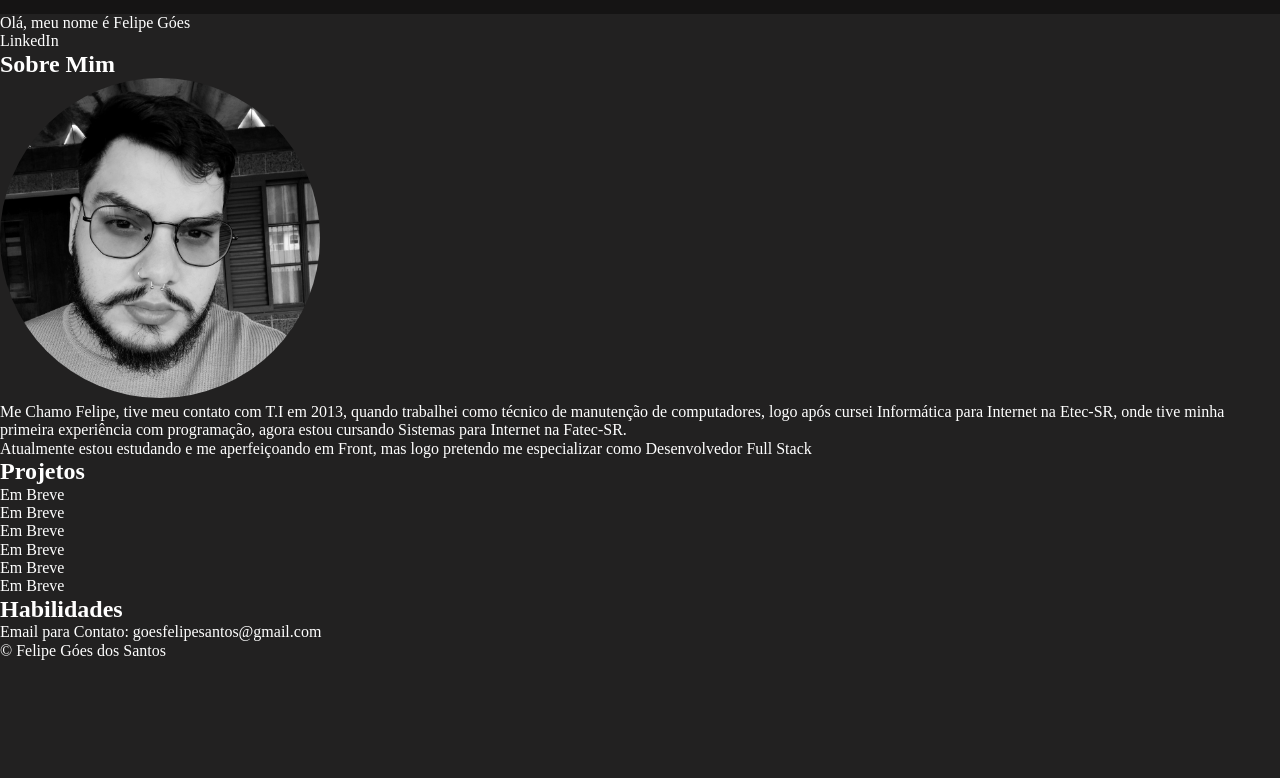
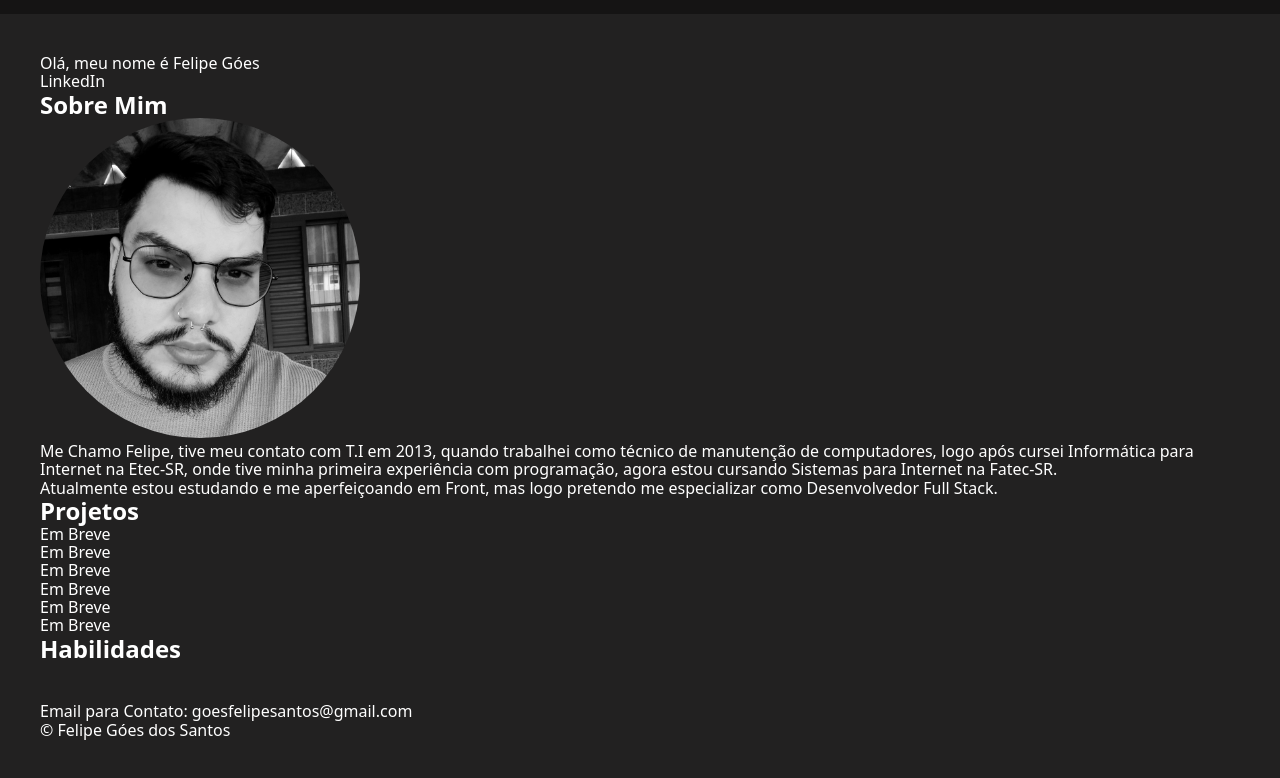
Before and after one commit to ffelipegoes/portifolio, a plain HTML site: page index.html in a window 1280 px wide. Shown: the part 50-828 px from the top of the page. Before the commit the page ends 800 px from the top, so only its background shows below. Drawn offline with nearby package versions, Linux system fonts and the light colour scheme.

Commit message:
alteraçao no css

```diff
--- a/css/style.css
+++ b/css/style.css
@@ -108,6 +108,16 @@ body {
   background: #222121;
 }
 
+main {
+  margin: 40px;
+  font-family: system-ui, -apple-system, Helvetica, Arial, sans-serif;
+}
+
+footer {
+  margin: 40px;
+  font-family: system-ui, -apple-system, Helvetica, Arial, sans-serif;
+}
+
 p {
   color: #fff;
 }
--- a/index.html
+++ b/index.html
@@ -36,9 +36,11 @@
     </section>
     <section id="sobre">
       <h2> Sobre Mim </h2>
-      <img class="foto-perfil" src="img/felipe.jpeg">
-      <p> Me Chamo Felipe, tive meu contato com T.I em 2013, quando trabalhei como técnico de manutenção de computadores, logo após cursei Informática para Internet na Etec-SR, onde tive minha primeira experiência com programação, agora estou cursando Sistemas para Internet na Fatec-SR. </p>
-      <p> Atualmente estou estudando e me aperfeiçoando em Front, mas logo pretendo me especializar como Desenvolvedor Full Stack </p>
+      <div class="content-sobre">
+        <img class="foto-perfil" src="img/felipe.jpeg">
+        <p> Me Chamo Felipe, tive meu contato com T.I em 2013, quando trabalhei como técnico de manutenção de computadores, logo após cursei Informática para Internet na Etec-SR, onde tive minha primeira experiência com programação, agora estou cursando Sistemas para Internet na Fatec-SR. </p>
+        <p> Atualmente estou estudando e me aperfeiçoando em Front, mas logo pretendo me especializar como Desenvolvedor Full Stack. </p>
+      </div>
     </section>
     <section id="projetos">
       <h2> Projetos </h2>
```
